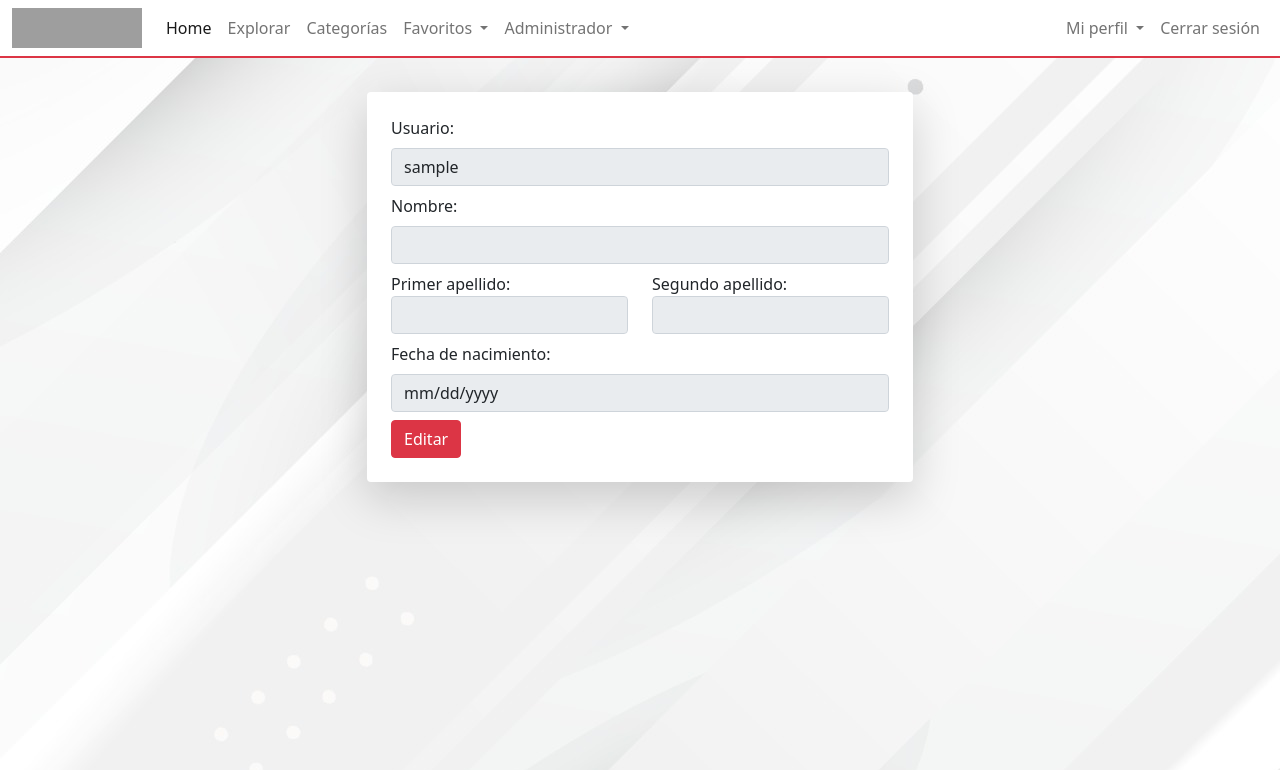
After one commit to Joan6ALC/Base-de-Datos-2, a PHP site: page /veureUsuariForm.php in a window 1280 px wide. The commit adds this page. Shown: the top 770 px of the page. Run offline with PHP 8.4, Linux system fonts and the light colour scheme; the visitor is signed in with stand-in values (Sample User, id 1); data that the repository does not hold is empty; some libraries are stand-ins or nearby versions; grey boxes are pictures that could not be loaded.

Commit message:
veure perfil

```diff
--- a/navbar.php
+++ b/navbar.php
@@ -55,6 +55,7 @@
                         </a>
                         <div class="dropdown-menu" aria-labelledby="navbarDropdownMenuLink">
                             <a class="dropdown-item" href="veureContracteActual.php">Ver contrato</a>
+                            <a class="dropdown-item" href="veureUsuariForm.php">Ver perfil</a>
                             <a class="dropdown-item" href="editarUsuariForm.php">Editar perfil</a>
                             <a class="dropdown-item" href="#">Mensajes</a>
                             <a class="dropdown-item" href="veureFactures.php">Facturas</a>
--- /dev/null
+++ b/veureUsuariForm.php
@@ -0,0 +1,72 @@
+<?php
+    include "connection.php";
+    session_start();
+    if(!isset($_SESSION['username'])){
+        header("Location: index.php");
+        die();
+    }
+    $user = $_SESSION['username'];
+    $consulta = "SELECT username,password,llinatge1,llinatge2,dataNaixament,nom FROM persona WHERE username = '".$user."'";
+    $resultado = mysqli_query($con,$consulta);
+    $registro = mysqli_fetch_array($resultado);
+
+?>
+<!DOCTYPE html>
+<html lang="es">
+<head>
+    <meta charset="UTF-8">
+    <meta name="viewport" content="width=device-width">
+    <title>PelisTube - Tu plataforma de streaming</title> <!--Título que aparecerá en la pestaña del navegador-->
+    <link rel="stylesheet" href="css/bootstrap.min.css"/> <!-- Importamos hoja de estilos de bootrstrap-->
+    <link rel="stylesheet" href="styles.css"/> <!-- Nuestra propia hoja de estilos-->
+    <link rel="shortcut icon" href="img/icon.png" /> <!-- Icono de la pestaña-->
+</head>
+    <body>
+        <header>
+            <?php include "navbar.php"; ?>
+        </header>
+        <section>
+
+            <div class="container">
+            <div class = "padding"><br></div>
+                <div class="row">
+                    <div class="col-md-3"></div> <!--primera columna vacía-->
+                    <div class="col-md-6">
+                        <div class="shadow-lg p-4 mb-5 bg-body rounded">
+                            <form action="editarUsuariForm.php" method="post">
+                                <div class="d-grid gap-2">
+                                <label>Usuario:</label>
+                                    <input name="username" class="form-control" value="<?php echo $user ?>" readonly>
+
+                                    <label>Nombre:</label>
+                                    <input name="name" class="form-control" value="<?php echo $registro['nom']; ?>" readonly>
+
+                                    <div class="row">
+                                        <div class="col-md-6">
+                                            <label>Primer apellido:</label>
+                                            <input name="surname1" class="form-control" value="<?php echo $registro['llinatge1']; ?>" readonly>
+                                        </div>
+                                        <div class="col-md-6">
+                                            <label>Segundo apellido:</label>
+                                            <input name="surname2" class="form-control" value="<?php echo $registro['llinatge2']; ?>" readonly>
+                                        </div>
+                                    </div>
+
+                                    <label>Fecha de nacimiento:</label>
+                                    <input type="date" name="dateofbirth" class="form-control" min="1920-1-01" max="2023-12-31" value ="<?php echo $registro['dataNaixament']; ?>" readonly>
+                                    <div class="col-md-6">
+                                    <button type="submit" class="btn btn-danger">Editar</button>
+                                    </div>
+                                </div>
+                            </form>
+                        </div>
+                    </div>
+                </div>
+                </div>
+        </section>
+        <!-- Frameworks -->
+        <script src="https://code.jquery.com/jquery-3.2.1.slim.min.js" integrity="sha384-KJ3o2DKtIkvYIK3UENzmM7KCkRr/rE9/Qpg6aAZGJwFDMVNA/GpGFF93hXpG5KkN" crossorigin="anonymous"></script>
+    <script src="https://cdnjs.cloudflare.com/ajax/libs/popper.js/1.12.9/umd/popper.min.js" integrity="sha384-ApNbgh9B+Y1QKtv3Rn7W3mgPxhU9K/ScQsAP7hUibX39j7fakFPskvXusvfa0b4Q" crossorigin="anonymous"></script>
+    <script src="https://maxcdn.bootstrapcdn.com/bootstrap/4.0.0/js/bootstrap.min.js" integrity="sha384-JZR6Spejh4U02d8jOt6vLEHfe/JQGiRRSQQxSfFWpi1MquVdAyjUar5+76PVCmYl" crossorigin="anonymous"></script>
+    </body>
+</html>
```
